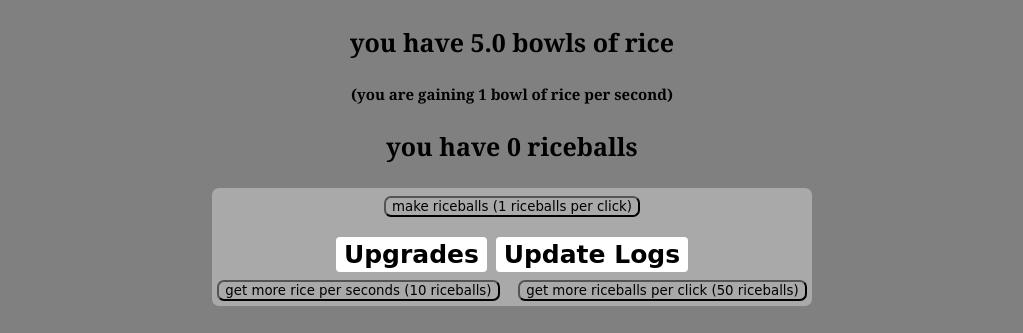
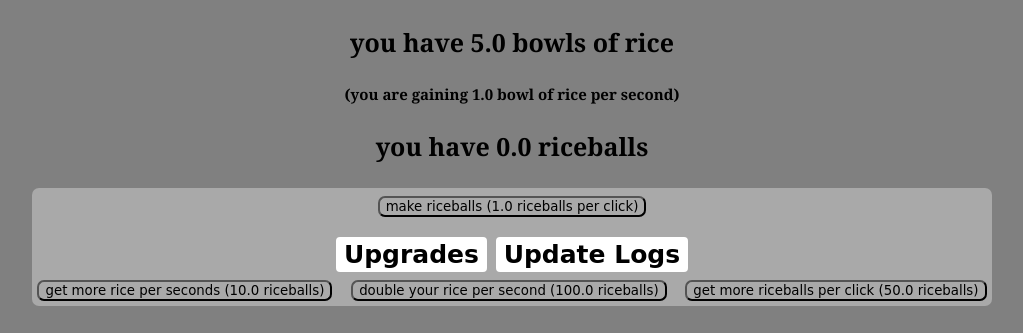
Before and after one commit to realjman/riceball-incremental, a plain HTML site: page index.html in a window 1280 px wide. Shown: the top 333 px of the page, without its empty margins (128-1151 px from the left). Drawn offline with Linux system fonts and the light colour scheme.

Commit message:
update v0.1.2

```diff
--- /dev/null
+++ b/formatting.js
@@ -0,0 +1,6 @@
+function format(number) {
+  let exponent = Math.floor(Math.log10(number))
+	let mantissa = number / Math.pow(10, exponent)
+	if (exponent < 3) return number.toFixed(1)
+  return mantissa.toFixed(2) + "e" + exponent
+}
--- a/index.html
+++ b/index.html
@@ -9,6 +9,7 @@
 
   <script src="main.js"></script>
   <script src="tabs.js"></script>
+  <script src="formatting.js"></script>
 
   <title>riceball incremental</title>
 </head>
@@ -27,6 +28,7 @@
       <div id="Upgrades" class="tabcontent">
         <div class="upgradeButtons">
           <button class="button" class="tabcontent" onclick="buyMoreRPS()">get more rice per seconds (<span id="morericepersecondprice">10</span> riceballs)</button>
+          <button class="button" class="tabcontent" onclick="buyDoubleRPS()">double your rice per second (<span id="doubleRPSPrice">100</span> riceballs)</button>
           <button class="button" class="tabcontent" onclick="buyMoreRBPC()">get more riceballs per click (<span id="morericeballsperclickprice">50</span> riceballs)</button>
         </div>
       </div>
@@ -37,7 +39,9 @@
           v0.1<br>
           new upgrades aswell as tabs<br>
           v0.1.1<br>
-          added some stuff
+          added some stuff<br>
+          v0.1.2<br>
+          new upgrade
         </p>
       </div>
     </div>
--- a/main.js
+++ b/main.js
@@ -5,10 +5,12 @@ let player = {
   morericepersecondprice: 10,
   riceballsperclick: 1,
   morericeballsperclickprice: 50,
+  doubleRPSPrice: 100,
+  doubleRPS: 0,
 }
 
 function gainRice() {
-  player.rice = player.rice + (player.ricepersecond / 100)
+  player.rice = player.rice + ((player.ricepersecond / 100) * (2 ** player.doubleRPS))
 }
 
 function makeRiceballs() {
@@ -52,16 +54,30 @@ function buyMoreRBPC() {
   }
 }
 
+function buyDoubleRPS() {
+  if (player.riceballs >= player.doubleRPSPrice) {
+    player.riceballs -= player.doubleRPSPrice
+    player.doubleRPS += 1
+    player.doubleRPSPrice *= 10
+  }
+  else {
+    document.getElementById("error").innerHTML = "you dont have enough riceballs"
+    setTimeout(function() {
+      document.getElementById("error").innerHTML = ""
+    }, 2000)
+  }
+}
 
 var gameLoop = window.setInterval(function () {
   gainRice()
 }, 10)
 
 var dataLoop = window.setInterval(function () {
-  document.getElementById("rice").innerHTML = player.rice.toFixed(1)
-  document.getElementById("riceballs").innerHTML = player.riceballs.toFixed()
-  document.getElementById("ricepersecond").innerHTML = player.ricepersecond
-  document.getElementById("morericepersecondprice").innerHTML = player.morericepersecondprice.toFixed()
-  document.getElementById("riceballsperclick").innerHTML = player.riceballsperclick.toFixed()
-  document.getElementById("morericeballsperclickprice").innerHTML = player.morericeballsperclickprice.toFixed()
+  document.getElementById("rice").innerHTML = format(player.rice)
+  document.getElementById("riceballs").innerHTML = format(player.riceballs)
+  document.getElementById("ricepersecond").innerHTML = format(player.ricepersecond)
+  document.getElementById("morericepersecondprice").innerHTML = format(player.morericepersecondprice)
+  document.getElementById("riceballsperclick").innerHTML = format(player.riceballsperclick)
+  document.getElementById("morericeballsperclickprice").innerHTML = format(player.morericeballsperclickprice)
+  document.getElementById("doubleRPSPrice").innerHTML = format(player.doubleRPSPrice)
 }, 1)
```
